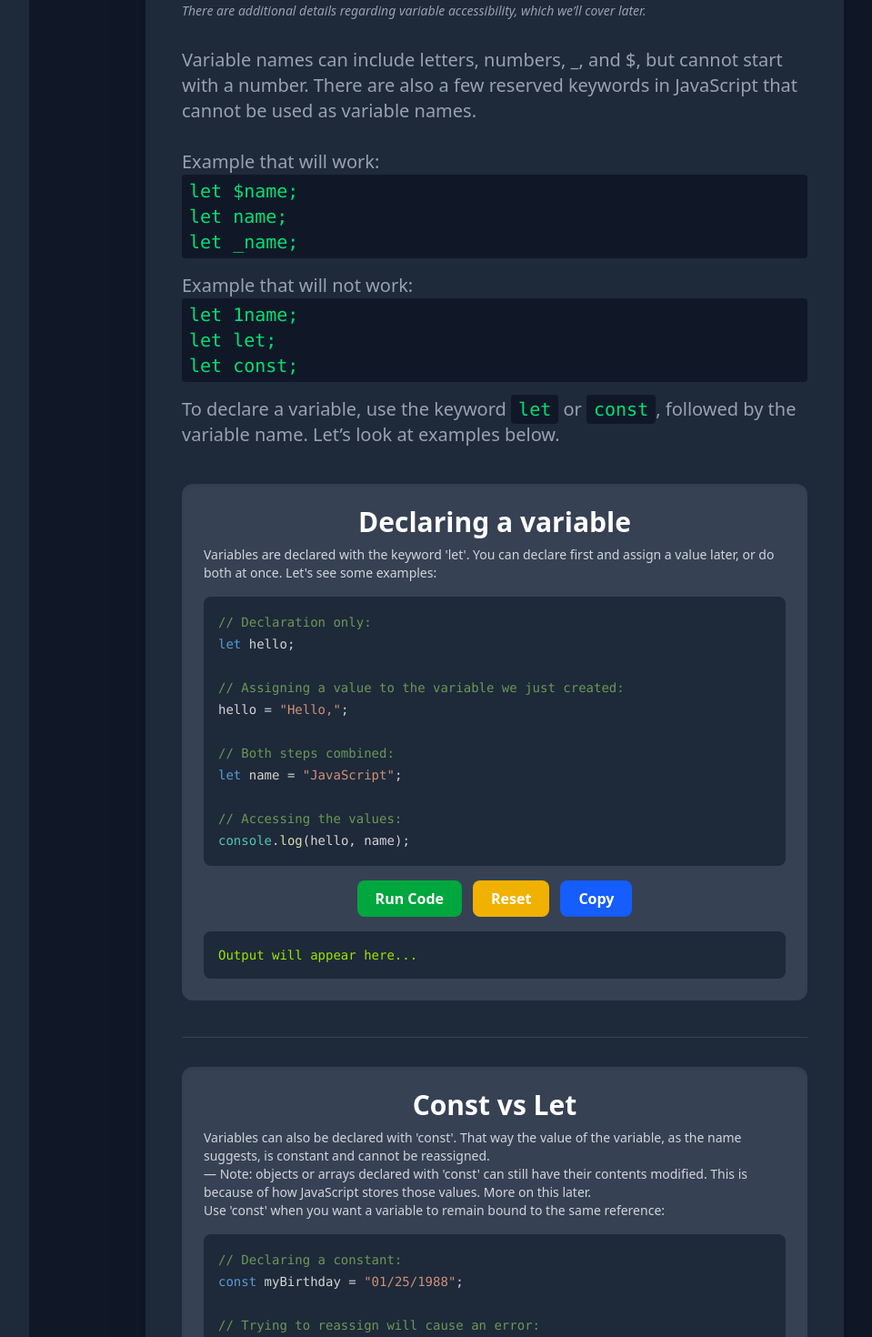
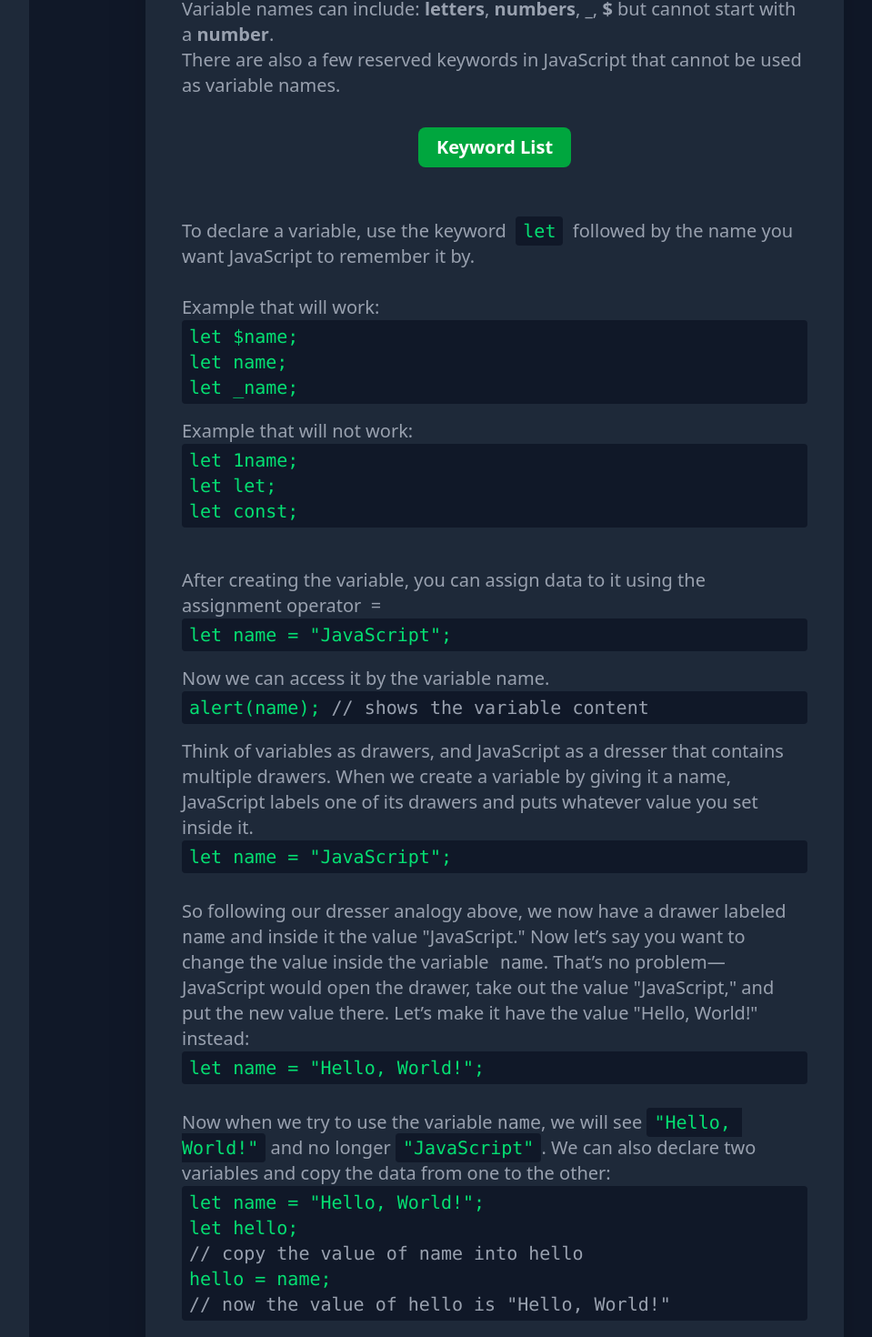
Before and after one commit to laraIsmael/JS-journey, a React (Vite) app in the folder JavaScript Journey/: page /variables in a window 1280 px wide. Shown: the part 392-1862 px from the top of the page at 91% size, without its empty margins (224-1183 px from the left). Built offline with nearby package versions, Linux system fonts and the light colour scheme.

Commit message:
variable page done

```diff
--- a/JavaScript Journey/src/components/Module1/data-types.tsx
+++ b/JavaScript Journey/src/components/Module1/data-types.tsx
@@ -1,5 +1,5 @@
 import { useState } from "react";
-// import CourseNavigation from "../CourseNavigation";
+import CourseNavigation from "../CourseNavigation";
 import NavigationButtons from "../NavigatorButtons";
 
 export default function DataTypes() {
--- a/JavaScript Journey/src/components/Module1/keyword.tsx
+++ /dev/null
@@ -1,104 +0,0 @@
-In JavaScript, there are several words that have a special meaning to the language's interpreter and cannot be used as variable names. If you try to use one of these words, you'll get a syntax error.
-
-Here is a list of keywords and reserved words that you should avoid when naming variables:
-
-Reserved Keywords
-These are words with a specific purpose, such as defining variables or controlling the flow of a program.
-
-break
-
-case
-
-catch
-
-class
-
-const
-
-continue
-
-debugger
-
-default
-
-delete
-
-do
-
-else
-
-export
-
-extends
-
-finally
-
-for
-
-function
-
-if
-
-import
-
-in
-
-instanceof
-
-new
-
-return
-
-super
-
-switch
-
-this
-
-throw
-
-try
-
-typeof
-
-var
-
-void
-
-while
-
-with
-
-let
-
-yield
-
-await
-
-Reserved Literals
-These are words that represent fixed values in the language.
-
-null
-
-true
-
-false
-
-Future Reserved Keywords
-These words are not currently in use for all JavaScript implementations but are reserved for potential future use. It's a good practice to avoid them to prevent future conflicts.
-
-enum
-
-implements
-
-interface
-
-package
-
-private
-
-protected
-
-public
-
-static
--- a/JavaScript Journey/src/components/Module1/variables.tsx
+++ b/JavaScript Journey/src/components/Module1/variables.tsx
@@ -1,7 +1,61 @@
+import { useState } from "react";
 import NavigationButtons from "../NavigatorButtons";
 import CodeBlock from "../codeBlock";
 
 export default function Variables() {
+  const [showKeywords, setShowKeywords] = useState(false);
+
+  const reservedKeywords = [
+    "break",
+    "case",
+    "catch",
+    "class",
+    "const",
+    "continue",
+    "debugger",
+    "default",
+    "delete",
+    "do",
+    "else",
+    "export",
+    "extends",
+    "finally",
+    "for",
+    "function",
+    "if",
+    "import",
+    "in",
+    "instanceof",
+    "new",
+    "return",
+    "super",
+    "switch",
+    "this",
+    "throw",
+    "try",
+    "typeof",
+    "var",
+    "void",
+    "while",
+    "with",
+    "let",
+    "yield",
+    "await",
+  ];
+
+  const reservedLiterals = ["null", "true", "false"];
+
+  const futureReserved = [
+    "enum",
+    "implements",
+    "interface",
+    "package",
+    "private",
+    "protected",
+    "public",
+    "static",
+  ];
+
   const letTitle = "Declaring a variable";
   const letDescription = `Variables are declared with the keyword 'let'. You can declare first and assign a value later, or do both at once. Let's see some examples:`;
   const letCode = `// Declaration only:
@@ -63,17 +117,125 @@ console.log(name, admin);
           {/* Introduction */}
           <section className="text-gray-400 text-lg sm:text-xl text-left mb-10">
             <p className="whitespace-pre-wrap">
-              Variables are JavaScript's labels. They store data and make it
-              accessible throughout your program.
+              Variables are JavaScript's unique labels. They store data and make
+              it accessible throughout your program. There are additional
+              details regarding variable accessibility, which we’ll cover later.
+              {"\n"}
+              Variable names can include: <strong>letters</strong>,{" "}
+              <strong>numbers</strong>, <strong>_</strong>, <strong>$</strong>{" "}
+              but cannot start with a <strong>number</strong>.{"\n"}
+              There are also a few reserved keywords in JavaScript that cannot
+              be used as variable names.
+            </p>
+            <div className="flex justify-center mt-8">
+              <button
+                onClick={() => setShowKeywords(true)}
+                className="px-5 py-2 bg-green-600 hover:bg-green-700 rounded-lg font-semibold text-white transition-colors duration-200"
+              >
+                Keyword List
+              </button>
+            </div>
+            {/* Popup Modal */}
+            {showKeywords && (
+              <div className="fixed inset-0 bg-black bg-opacity-50 flex items-center justify-center z-50">
+                <div className="bg-gray-800 rounded-2xl shadow-xl p-6 max-w-2xl w-full overflow-y-auto max-h-[90vh]">
+                  {/* Header with Title + Close Button */}
+                  <div className="flex justify-between items-center mb-4">
+                    <h2 className="text-2xl font-bold text-green-400">
+                      Reserved Words in JavaScript
+                    </h2>
+                    <button
+                      onClick={() => setShowKeywords(false)}
+                      className="px-3 py-1 bg-green-600 hover:bg-green-700 rounded-lg font-semibold text-white transition-colors duration-200"
+                    >
+                      ✕
+                    </button>
+                  </div>
+                  <p className="text-gray-300 mb-6">
+                    In JavaScript, there are several words that have a special
+                    meaning to the language's interpreter and cannot be used as
+                    variable names. If you try to use one of these words, you'll
+                    get a syntax error.
+                  </p>
+
+                  {/* Reserved Keywords */}
+                  <h3 className="text-xl font-semibold text-green-300 mb-2">
+                    Reserved Keywords
+                  </h3>
+                  <p className="text-gray-400 mb-4">
+                    These are words with a specific purpose, such as defining
+                    variables or controlling the flow of a program.
+                  </p>
+                  <div className="grid grid-cols-2 sm:grid-cols-3 gap-2 mb-6 text-gray-300 font-mono">
+                    {reservedKeywords.map((word) => (
+                      <span
+                        key={word}
+                        className="bg-gray-900 px-2 py-1 rounded text-center"
+                      >
+                        {word}
+                      </span>
+                    ))}
+                  </div>
+
+                  {/* Reserved Literals */}
+                  <h3 className="text-xl font-semibold text-green-300 mb-2">
+                    Reserved Literals
+                  </h3>
+                  <p className="text-gray-400 mb-4">
+                    These are words that represent fixed values in the language.
+                  </p>
+                  <div className="flex gap-2 flex-wrap mb-6 text-gray-300 font-mono">
+                    {reservedLiterals.map((word) => (
+                      <span
+                        key={word}
+                        className="bg-gray-900 px-2 py-1 rounded"
+                      >
+                        {word}
+                      </span>
+                    ))}
+                  </div>
+
+                  {/* Future Reserved */}
+                  <h3 className="text-xl font-semibold text-green-300 mb-2">
+                    Future Reserved Keywords
+                  </h3>
+                  <p className="text-gray-400 mb-4">
+                    These words are not currently in use in all JavaScript
+                    implementations but are reserved for potential future use.
+                    It's a good practice to avoid them to prevent future
+                    conflicts.
+                  </p>
+                  <div className="grid grid-cols-2 sm:grid-cols-3 gap-2 mb-6 text-gray-300 font-mono">
+                    {futureReserved.map((word) => (
+                      <span
+                        key={word}
+                        className="bg-gray-900 px-2 py-1 rounded text-center"
+                      >
+                        {word}
+                      </span>
+                    ))}
+                  </div>
+
+                  {/* Close Button */}
+                  <div className="flex justify-end mt-6">
+                    <button
+                      onClick={() => setShowKeywords(false)}
+                      className="px-4 py-2 bg-green-600 hover:bg-green-700 rounded-lg font-semibold text-white transition-colors duration-200"
+                    >
+                      Close
+                    </button>
+                  </div>
+                </div>
+              </div>
+            )}
+            <p className="whitespace-pre-wrap">
               {"\n\n"}
-              <span className="text-gray-400 text-sm italic">
-                There are additional details regarding variable accessibility,
-                which we’ll cover later.
-              </span>
-              {"\n\n"}
-              Variable names can include letters, numbers, _, and $, but cannot
-              start with a number. There are also a few reserved keywords in
-              JavaScript that cannot be used as variable names.
+              To declare a variable, use the keyword{"  "}
+              <code className="bg-gray-900 px-2 py-1 rounded text-green-400 font-mono">
+                let
+              </code>
+              {"  "}
+              followed by the name you want JavaScript to remember it by.
               {"\n\n"}
               Example that will work:
             </p>
@@ -91,15 +253,74 @@ console.log(name, admin);
               {"\n"}let const;
             </code>
             <p className="whitespace-pre-wrap mt-4">
-              To declare a variable, use the keyword{" "}
+              {"\n"}After creating the variable, you can assign data to it using
+              the assignment operator{"  "}=
+            </p>
+            <code className="bg-gray-900 px-2 py-1 rounded text-green-400 font-mono block whitespace-pre">
+              let name = "JavaScript";
+            </code>
+            <p className="whitespace-pre-wrap mt-4">
+              Now we can access it by the variable name.
+            </p>
+            <code className="bg-gray-900 px-2 py-1 rounded font-mono block whitespace-pre">
+              <span className="text-green-400">alert(name);</span>{" "}
+              <span className="text-gray-400">
+                // shows the variable content
+              </span>
+            </code>
+            <p className="whitespace-pre-wrap mt-4">
+              Think of variables as drawers, and JavaScript as a dresser that
+              contains multiple drawers. When we create a variable by giving it
+              a name, JavaScript labels one of its drawers and puts whatever
+              value you set inside it.
+              <br />
+              <code className="bg-gray-900 px-2 py-1 rounded text-green-400 font-mono block whitespace-pre">
+                let name = "JavaScript";
+              </code>
+              <br />
+              So following our dresser analogy above, we now have a drawer
+              labeled <code>name</code> and inside it the value "JavaScript."
+              Now let’s say you want to change the value inside the variable
+              <code> name</code>. That’s no problem—JavaScript would open the
+              drawer, take out the value "JavaScript," and put the new value
+              there. Let’s make it have the value "Hello, World!" instead:
+              <br />
+              <code className="bg-gray-900 px-2 py-1 rounded text-green-400 font-mono block whitespace-pre">
+                let name = "Hello, World!";
+              </code>
+              <br />
+              Now when we try to use the variable <code>name</code>, we will see{" "}
               <code className="bg-gray-900 px-2 py-1 rounded text-green-400 font-mono">
-                let
+                "Hello, World!"
               </code>{" "}
-              or{" "}
+              and no longer{" "}
               <code className="bg-gray-900 px-2 py-1 rounded text-green-400 font-mono">
-                const
+                "JavaScript"
               </code>
-              , followed by the variable name. Let’s look at examples below.
+              . We can also declare two variables and copy the data from one to
+              the other:
+              <code className="bg-gray-900 px-2 py-1 rounded text-green-400 font-mono block whitespace-pre">
+                <span className="text-green-400">
+                  let name = "Hello, World!";
+                  {"\n"}
+                  let hello;
+                </span>
+                <span className="text-gray-400">
+                  {"\n"}
+                  // copy the value of name into hello
+                </span>
+                <span className="text-green-400">
+                  {"\n"}
+                  hello = name;
+                </span>
+                <span className="text-gray-400">
+                  {"\n"}
+                  // now the value of hello is "Hello, World!"
+                </span>
+              </code>
+            </p>
+            <p className="whitespace-pre-wrap mt-4">
+              Let’s jump into some code to understand it better:
             </p>
           </section>
 
```
